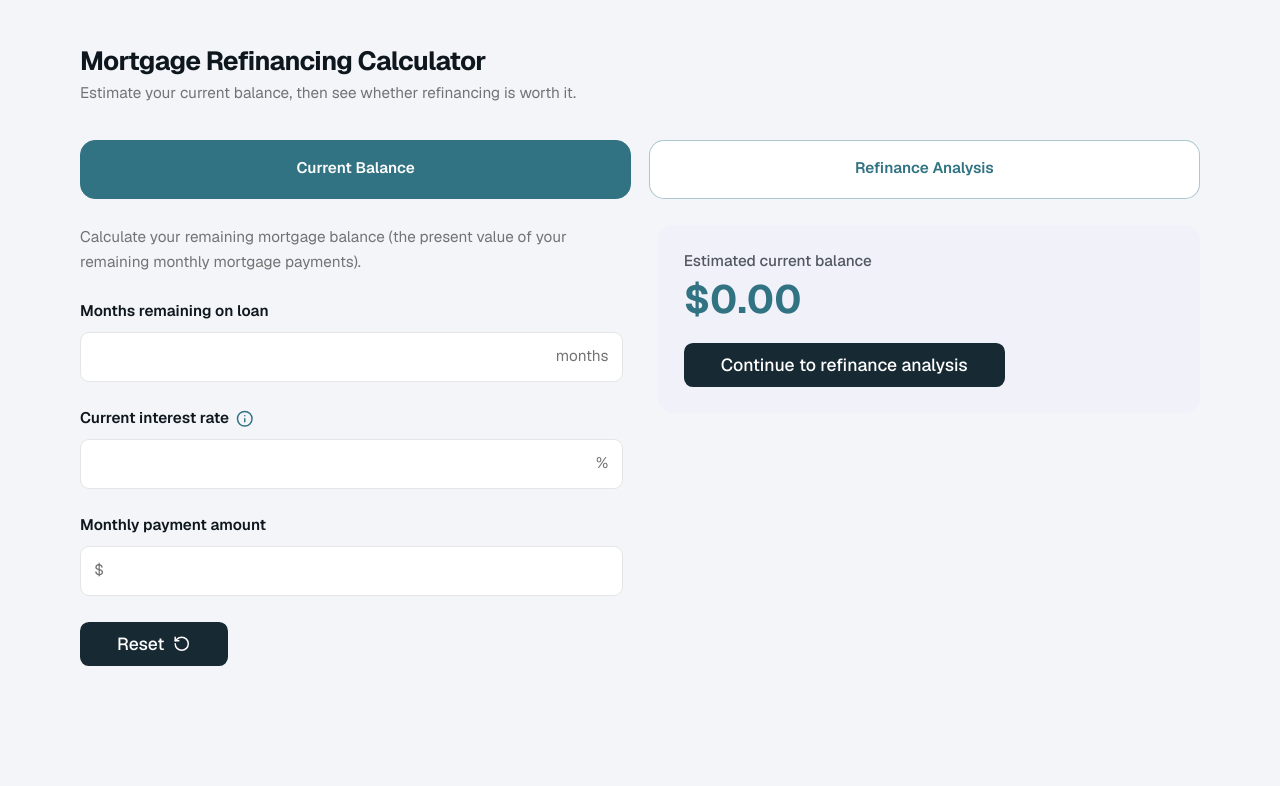
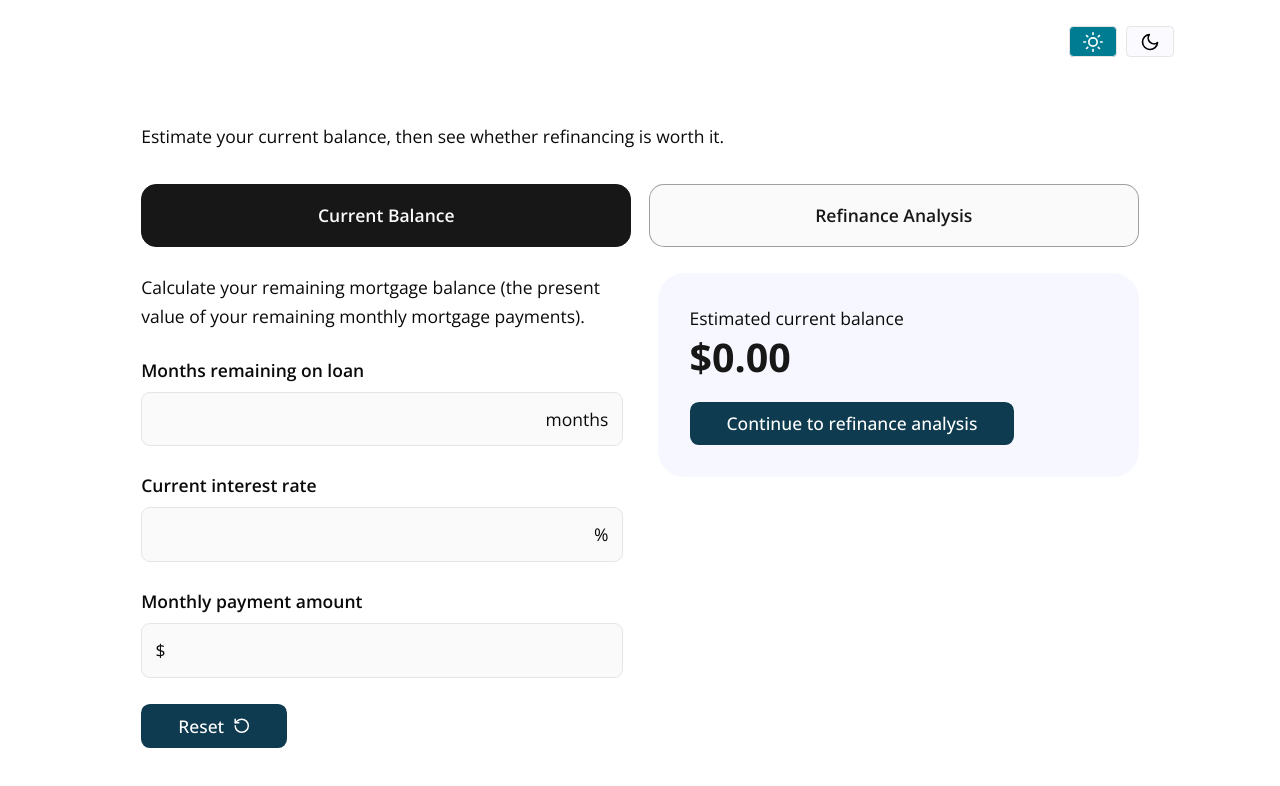
Before and after one commit to SU-SWS/ifdm_learning_apps, a Next.js app: page /interactives/mortgage-refinancing-calculator-v3 in a window 1280 px wide. Shown: the top 786 px of the page. Built offline with nearby package versions, Linux system fonts and the light colour scheme.

Commit message:
IFDM-197: A grouping of tickets for this Aug release

```diff
--- a/app/interactives/mortgage-refinancing-calculator-v3/components/refinance-calculator.tsx
+++ b/app/interactives/mortgage-refinancing-calculator-v3/components/refinance-calculator.tsx
@@ -206,8 +206,8 @@ export function RefinanceCalculator() {
         {/* Right column: result panel */}
         <div>
           {tab === "current" ? (
-            <div className="rounded-xl bg-panel p-6">
-              <p className="text-sm font-medium text-panel-foreground/70">Estimated current balance</p>
+            <div className="bg-[var(--card-background)] rounded-3xl p-[32px]">
+              <p className="text-panel-foreground/70">Estimated current balance</p>
               <p className="mt-1 text-4xl font-bold text-primary">{formatCurrency(currentBalance)}</p>
               <Button
                 type="button"
@@ -258,7 +258,7 @@ function TabButton({
       type="button"
       onClick={onClick}
       className={[
-        "rounded-xl border px-4 py-4 text-center text-sm font-semibold transition-colors",
+        "rounded-xl border px-4 py-4 text-center  font-semibold transition-colors",
         active
           ? "border-primary bg-primary text-primary-foreground"
           : "border-primary/40 bg-card text-primary hover:bg-primary/5",
@@ -284,12 +284,12 @@ function Field({
 }) {
   return (
     <div className="flex flex-col gap-2">
-      <label className="flex items-center gap-1.5 text-sm font-semibold text-foreground">
+      <label className="flex items-center gap-1.5  font-semibold text-foreground">
         {label}
         {info ? <Info className="h-4 w-4 text-primary" aria-hidden="true" /> : null}
       </label>
       {children}
-      {hint ? <p className="text-xs text-muted-foreground">{hint}</p> : null}
+      {hint ? <p className="text-xs ">{hint}</p> : null}
     </div>
   )
 }
@@ -309,15 +309,15 @@ function TextInput({
 }) {
   return (
     <div className="flex items-center rounded-md border border-input bg-card px-3 focus-within:border-primary focus-within:ring-2 focus-within:ring-primary/30">
-      {prefix ? <span className="mr-2 text-sm text-muted-foreground">{prefix}</span> : null}
+      {prefix ? <span className="mr-2  ">{prefix}</span> : null}
       <input
         inputMode="decimal"
         value={value}
         placeholder={placeholder}
         onChange={(e) => onChange(formatThousands(e.target.value))}
-        className="w-full bg-transparent py-3 text-sm text-foreground outline-none placeholder:text-muted-foreground/60"
+        className="w-full bg-transparent py-3  text-foreground outline-none placeholder:/60"
       />
-      {suffix ? <span className="ml-2 text-sm text-muted-foreground">{suffix}</span> : null}
+      {suffix ? <span className="ml-2  ">{suffix}</span> : null}
     </div>
   )
 }
@@ -341,7 +341,7 @@ function CurrentBalanceForm(props: {
 }) {
   return (
     <div className="flex flex-col gap-6">
-      <p className="text-sm leading-relaxed text-muted-foreground">
+      <p className=" leading-relaxed ">
         Calculate your remaining mortgage balance (the present value of your remaining monthly mortgage payments).
       </p>
 
@@ -349,7 +349,7 @@ function CurrentBalanceForm(props: {
         <TextInput value={props.months} onChange={props.setMonths} suffix="months" />
       </Field>
 
-      <Field label="Current interest rate" info>
+      <Field label="Current interest rate">
         <TextInput value={props.currentRate} onChange={props.setCurrentRate} suffix="%" />
       </Field>
 
@@ -395,7 +395,7 @@ function RefinanceForm(props: {
 }) {
   return (
     <div className="flex flex-col gap-6">
-      <p className="text-sm leading-relaxed text-muted-foreground">
+      <p className=" leading-relaxed ">
         Analyze if refinancing makes financial sense for your situation.
       </p>
 
@@ -406,10 +406,10 @@ function RefinanceForm(props: {
           <Button
             type="button"
             onClick={props.onEditBalance}
-            variant="lagunita"
-            className="whitespace-normal cursor-pointer flex flex-row items-center gap-2 font-medium px-8"
+            variant="ghost"
+            className="mt-2 flex items-center gap-2  text-[var(--color-teal)] font-semibold hover:underline cursor-pointer"
           >
-            <ArrowLeft className="h-4 w-4" aria-hidden="true" /> Edit current loan
+            <ArrowLeft size={12} aria-hidden="true" />{" "} Edit current loan
           </Button>
         </div>
 
@@ -513,10 +513,10 @@ function ResultPanel({
   const verdictColor = verdict === "positive" ? "text-primary" : "text-[var(--color-inline-error)]"
 
   return (
-    <div className="rounded-xl bg-panel p-6">
+    <div className="bg-[var(--card-background)] rounded-3xl p-[32px]">
       {!showAnalysis ? (
         <div className="rounded-lg border border-dashed border-border bg-card/50 p-6 text-center">
-          <p className="text-sm font-medium text-panel-foreground/70">
+          <p className=" font-medium text-panel-foreground/70">
             {hasNewLoan
               ? "Press \u201cRefinance analysis\u201d to see the results."
               : "Enter your new loan terms to see the analysis."}
@@ -526,13 +526,13 @@ function ResultPanel({
         <>
       {/* Hero: net value today */}
       <div>
-        <p className="text-sm font-medium text-panel-foreground/70">Net value today</p>
+        <p className=" font-medium text-panel-foreground/70">Net value today</p>
         <p className={["text-4xl font-bold tracking-tight", verdictColor].join(" ")}>
           {analysis.overallBenefit < 0
             ? `−${formatCurrency(Math.abs(analysis.overallBenefit))}`
             : formatCurrency(analysis.overallBenefit)}
         </p>
-        <p className={["mt-2 flex items-center gap-1.5 text-sm font-semibold", verdictColor].join(" ")}>
+        <p className={["mt-2 flex items-center gap-1.5  font-semibold", verdictColor].join(" ")}>
           {verdict === "positive" ? (
             <CheckCircle2 className="h-4 w-4 shrink-0" aria-hidden="true" />
           ) : (
@@ -540,7 +540,7 @@ function ResultPanel({
           )}
           {headline}
         </p>
-        <p className="mt-1 text-sm text-panel-foreground/70">
+        <p className="mt-1  text-panel-foreground/70">
           {verdict === "positive"
             ? "Adjusted to today's dollars, refinancing comes out ahead."
             : "Adjusted to today's dollars, refinancing costs more than it saves."}
@@ -611,8 +611,8 @@ function LoanComparison({ current, next }: { current: LoanTerms; next: LoanTerms
   return (
     <div className="overflow-hidden rounded-lg border border-border bg-card">
       <div className="grid grid-cols-[minmax(0,1fr)_minmax(0,1fr)_minmax(0,1fr)] border-b border-border bg-muted/40">
-        <div className="px-4 py-2.5 text-xs font-semibold uppercase tracking-wide text-muted-foreground">Terms</div>
-        <div className="px-4 py-2.5 text-right text-xs font-semibold uppercase tracking-wide text-muted-foreground">
+        <div className="px-4 py-2.5 text-xs font-semibold uppercase tracking-wide ">Terms</div>
+        <div className="px-4 py-2.5 text-right text-xs font-semibold uppercase tracking-wide ">
           Current loan terms
         </div>
         <div className="px-4 py-2.5 text-right text-xs font-semibold uppercase tracking-wide text-primary">
@@ -627,10 +627,10 @@ function LoanComparison({ current, next }: { current: LoanTerms; next: LoanTerms
             i % 2 === 1 ? "bg-muted/20" : "",
           ].join(" ")}
         >
-          <div className="px-4 py-3 text-sm text-muted-foreground">{row.label}</div>
-          <div className="px-4 py-3 text-right text-sm font-medium text-foreground tabular-nums">{row.cur}</div>
+          <div className="px-4 py-3  ">{row.label}</div>
+          <div className="px-4 py-3 text-right  font-medium text-foreground tabular-nums">{row.cur}</div>
           <div className="px-4 py-3 text-right tabular-nums">
-            <div className="text-sm font-bold text-foreground">{row.nxt}</div>
+            <div className=" font-bold text-foreground">{row.nxt}</div>
             {row.delta ? (
               <div className={["text-xs font-medium", row.deltaGood ? "text-primary" : "text-[var(--color-inline-error)]"].join(" ")}>
                 {row.delta}
@@ -678,7 +678,7 @@ function CalculationBreakdown({
   const rows: { label: string; value: number }[] = [{ label: "PV of payment difference", value: pvSavings }]
   // Only show the equity line when the terms differ (it's exactly 0 otherwise).
   if (Math.abs(pvDiffBalance) >= 0.005) {
-    rows.push({ label: "PV of equity difference", value: pvDiffBalance })
+    rows.push({ label: "PV of loan balance difference", value: pvDiffBalance })
   }
   if (closing > 0) {
     rows.push({ label: "Closing costs", value: -closing })
@@ -692,11 +692,11 @@ function CalculationBreakdown({
         type="button"
         onClick={() => setOpen((o) => !o)}
         aria-expanded={open}
-        className="flex w-full items-center justify-between gap-2 px-4 py-3 text-left text-sm font-semibold text-foreground transition-colors hover:bg-muted/40"
+        className="flex w-full items-center justify-between gap-2 px-4 py-3 text-left  font-semibold text-foreground transition-colors hover:bg-muted/40"
       >
         How this was calculated
         <ChevronDown
-          className={["h-4 w-4 text-muted-foreground transition-transform", open ? "rotate-180" : ""].join(" ")}
+          className={["h-4 w-4  transition-transform", open ? "rotate-180" : ""].join(" ")}
           aria-hidden="true"
         />
       </button>
@@ -705,8 +705,8 @@ function CalculationBreakdown({
         <div className="border-t border-border px-4 py-4">
           <div className="flex flex-col">
             {rows.map((row) => (
-              <div key={row.label} className="flex items-center justify-between py-1.5 text-sm">
-                <span className="text-muted-foreground">{row.label}</span>
+              <div key={row.label} className="flex items-center justify-between py-1.5 ">
+                <span className="">{row.label}</span>
                 <span
                   className={["tabular-nums font-medium", row.value < 0 ? "text-[var(--color-inline-error)]" : "text-foreground"].join(
                     " ",
@@ -716,7 +716,7 @@ function CalculationBreakdown({
                 </span>
               </div>
             ))}
-            <div className="mt-1 flex items-center justify-between border-t border-border pt-2.5 text-sm">
+            <div className="mt-1 flex items-center justify-between border-t border-border pt-2.5 ">
               <span className="font-semibold text-foreground">Net value today</span>
               <span
                 className={["tabular-nums text-base font-bold", net < 0 ? "text-[var(--color-inline-error)]" : "text-primary"].join(" ")}
@@ -725,7 +725,7 @@ function CalculationBreakdown({
               </span>
             </div>
           </div>
-          <p className="mt-4 text-xs leading-relaxed text-muted-foreground">{explanation}</p>
+          <p className="mt-4 text-xs leading-relaxed ">{explanation}</p>
         </div>
       ) : null}
     </div>
--- a/app/interactives/mortgage-refinancing-calculator-v3/globals.css
+++ /dev/null
@@ -1,145 +0,0 @@
-/*
- * Mortgage Refinancing Calculator (v3) — theme tokens for review.
- *
- * Ported verbatim from the standalone v0/shadcn app's globals.css.
- * The external @import links have been removed (they were:
- *   @import 'tailwindcss';
- *   @import 'tw-animate-css';
- *   @import 'shadcn/tailwind.css';
- * ) so this file contains ONLY the palette and token definitions for review.
- *
- * Nothing here is wired into the build yet — this is a clean copy of the
- * calculator's colors, radii, and dark-mode values so you can see exactly what
- * the original app defined before deciding what to keep or map to the repo's
- * Stanford tokens.
- */
-
-@custom-variant dark (&:is(.dark *));
-
-@theme inline {
-  --font-heading: var(--font-sans);
-  --font-sans: var(--font-geist-sans), 'Geist Fallback';
-  --font-mono: var(--font-geist-mono), 'Geist Mono Fallback';
-
-  --color-background: var(--background);
-  --color-foreground: var(--foreground);
-  --color-card: var(--card);
-  --color-card-foreground: var(--card-foreground);
-  --color-popover: var(--popover);
-  --color-popover-foreground: var(--popover-foreground);
-  --color-primary: var(--primary);
-  --color-primary-foreground: var(--primary-foreground);
-  --color-secondary: var(--secondary);
-  --color-secondary-foreground: var(--secondary-foreground);
-  --color-muted: var(--muted);
-  --color-muted-foreground: var(--muted-foreground);
-  --color-accent: var(--accent);
-  --color-accent-foreground: var(--accent-foreground);
-  --color-destructive: var(--destructive);
-  --color-border: var(--border);
-  --color-input: var(--input);
-  --color-ring: var(--ring);
-
-  /* Custom tokens the calculator relies on beyond the shadcn defaults */
-  --color-navy: var(--navy);
-  --color-navy-foreground: var(--navy-foreground);
-  --color-panel: var(--panel);
-  --color-panel-foreground: var(--panel-foreground);
-  --color-amber: var(--amber);
-  --color-amber-foreground: var(--amber-foreground);
-
-  --radius-sm: calc(var(--radius) * 0.6);
-  --radius-md: calc(var(--radius) * 0.8);
-  --radius-lg: var(--radius);
-  --radius-xl: calc(var(--radius) * 1.4);
-  --radius-2xl: calc(var(--radius) * 1.8);
-  --radius-3xl: calc(var(--radius) * 2.2);
-  --radius-4xl: calc(var(--radius) * 2.6);
-}
-
-/* Light theme */
-:root {
-  color-scheme: light;
-  --background: oklch(0.97 0.005 250);
-  --foreground: oklch(0.2 0.02 240);
-  --card: oklch(1 0 0);
-  --card-foreground: oklch(0.2 0.02 240);
-  --popover: oklch(1 0 0);
-  --popover-foreground: oklch(0.2 0.02 240);
-  --primary: oklch(0.52 0.07 215);
-  --primary-foreground: oklch(0.99 0 0);
-  --navy: oklch(0.27 0.03 235);
-  --navy-foreground: oklch(0.99 0 0);
-  --panel: oklch(0.96 0.012 285);
-  --panel-foreground: oklch(0.2 0.02 240);
-  --amber: oklch(0.62 0.14 65);
-  --amber-foreground: oklch(0.99 0 0);
-  --secondary: oklch(0.97 0 0);
-  --secondary-foreground: oklch(0.205 0 0);
-  --muted: oklch(0.97 0 0);
-  --muted-foreground: oklch(0.556 0 0);
-  --accent: oklch(0.97 0 0);
-  --accent-foreground: oklch(0.205 0 0);
-  --destructive: oklch(0.577 0.245 27.325);
-  --border: oklch(0.922 0 0);
-  --input: oklch(0.922 0 0);
-  --ring: oklch(0.708 0 0);
-  --radius: 0.625rem;
-}
-
-/* Dark theme (class-based) */
-.dark {
-  color-scheme: dark;
-  --background: oklch(0.145 0 0);
-  --foreground: oklch(0.985 0 0);
-  --card: oklch(0.205 0 0);
-  --card-foreground: oklch(0.985 0 0);
-  --popover: oklch(0.205 0 0);
-  --popover-foreground: oklch(0.985 0 0);
-  --primary: oklch(0.922 0 0);
-  --primary-foreground: oklch(0.205 0 0);
-  --secondary: oklch(0.269 0 0);
-  --secondary-foreground: oklch(0.985 0 0);
-  --muted: oklch(0.269 0 0);
-  --muted-foreground: oklch(0.708 0 0);
-  --accent: oklch(0.269 0 0);
-  --accent-foreground: oklch(0.985 0 0);
-  --destructive: oklch(0.704 0.191 22.216);
-  --border: oklch(1 0 0 / 10%);
-  --input: oklch(1 0 0 / 15%);
-  --ring: oklch(0.556 0 0);
-  /* Note: the original v3 did NOT override panel / navy / amber in dark mode,
-     so those keep their light-theme values here too. */
-}
-
-/* System-preference dark mode (when no explicit .light/.dark class is set) */
-@media (prefers-color-scheme: dark) {
-  :root:not(.light) {
-    color-scheme: dark;
-    --background: oklch(0.145 0 0);
-    --foreground: oklch(0.985 0 0);
-    --card: oklch(0.205 0 0);
-    --card-foreground: oklch(0.985 0 0);
-    --popover: oklch(0.205 0 0);
-    --popover-foreground: oklch(0.985 0 0);
-    --primary: oklch(0.922 0 0);
-    --primary-foreground: oklch(0.205 0 0);
-    --secondary: oklch(0.269 0 0);
-    --secondary-foreground: oklch(0.985 0 0);
-    --muted: oklch(0.269 0 0);
-    --muted-foreground: oklch(0.708 0 0);
-    --accent: oklch(0.269 0 0);
-    --accent-foreground: oklch(0.985 0 0);
-    --destructive: oklch(0.704 0.191 22.216);
-    --border: oklch(1 0 0 / 10%);
-    --input: oklch(1 0 0 / 15%);
-    --ring: oklch(0.556 0 0);
-  }
-}
-
-@layer base {
-  body {
-    background-color: var(--background);
-    color: var(--foreground);
-  }
-}
--- a/app/interactives/mortgage-refinancing-calculator-v3/page.tsx
+++ b/app/interactives/mortgage-refinancing-calculator-v3/page.tsx
@@ -1,23 +1,21 @@
 "use client";
 
-import { Geist, Geist_Mono } from "next/font/google";
 import { RefinanceCalculator } from "./components/refinance-calculator";
-import "@/app/ui/theme.css";
+import ThemeToggle from "@/app/lib/theme-toggle"
 
-// Same fonts the original standalone app used, so typography is unchanged.
-const geistSans = Geist({ variable: "--font-geist-sans", subsets: ["latin"] });
-const geistMono = Geist_Mono({ variable: "--font-geist-mono", subsets: ["latin"] });
+
 
 export default function Page() {
   return (
-    <div className={`${geistSans.variable} ${geistMono.variable} mortgage-refi-v3 min-h-screen`}>
+    <div className={`mortgage-refi-v3 min-h-screen p-6 max-w-5xl mx-auto`}>
+      <ThemeToggle />
       {/* Markup ported verbatim from the standalone app's app/page.tsx */}
       <main className="min-h-screen px-4 py-10 font-sans sm:px-6 lg:px-8">
         <div className="mx-auto mb-8 w-full max-w-5xl">
-          <h1 className="text-2xl font-bold tracking-tight text-foreground text-balance">
+          <h1 className="sr-only">
             Mortgage Refinancing Calculator
           </h1>
-          <p className="mt-1 text-sm text-muted-foreground">
+          <p className="mt-1">
             Estimate your current balance, then see whether refinancing is worth it.
           </p>
         </div>
--- a/app/ui/theme.css
+++ /dev/null
@@ -1,104 +0,0 @@
-/*
- * Scoped palette for the imported Mortgage Refinancing Calculator (v3).
- *
- * Values are ported VERBATIM from the standalone v0/shadcn app and scoped to
- * the `.mortgage-refi-v3` wrapper. The Tailwind utilities used by the component
- * (bg-primary, text-muted-foreground, bg-panel, bg-navy, ...) resolve to
- * var(--primary), var(--panel), var(--navy), ... which are redefined here, so
- * overriding these custom properties inside the wrapper is enough to reproduce
- * the original look WITHOUT touching the repo's Stanford tokens used elsewhere.
- *
- * Faithful copy — do not restyle. See globals.css in this folder for the
- * unscoped reference version.
- */
-
-.mortgage-refi-v3 {
-  color-scheme: light;
-
-  --background: oklch(0.97 0.005 250);
-  --foreground: oklch(0.2 0.02 240);
-  --card: oklch(1 0 0);
-  --card-foreground: oklch(0.2 0.02 240);
-  --popover: oklch(1 0 0);
-  --popover-foreground: oklch(0.2 0.02 240);
-  --primary: oklch(0.52 0.07 215);
-  --primary-foreground: oklch(0.99 0 0);
-  --navy: oklch(0.27 0.03 235);
-  --navy-foreground: oklch(0.99 0 0);
-  --panel: oklch(0.96 0.012 285);
-  --panel-foreground: oklch(0.2 0.02 240);
-  --amber: oklch(0.62 0.14 65);
-  --amber-foreground: oklch(0.99 0 0);
-  --secondary: oklch(0.97 0 0);
-  --secondary-foreground: oklch(0.205 0 0);
-  --muted: oklch(0.97 0 0);
-  --muted-foreground: oklch(0.556 0 0);
-  --accent: oklch(0.97 0 0);
-  --accent-foreground: oklch(0.205 0 0);
-  --destructive: oklch(0.577 0.245 27.325);
-  --border: oklch(0.922 0 0);
-  --input: oklch(0.922 0 0);
-  --ring: oklch(0.708 0 0);
-  --radius: 0.625rem;
-
-  background-color: var(--background);
-  color: var(--foreground);
-}
-
-/*
- * Dark mode. The repo toggles `.dark` on <html> (app/lib/theme-toggle). The
- * original v3 only overrode a subset of tokens in dark mode — panel, navy and
- * amber intentionally keep their light values — so this mirrors that exactly.
- */
-.dark .mortgage-refi-v3 {
-  color-scheme: dark;
-
-  --background: oklch(0.145 0 0);
-  --foreground: oklch(0.985 0 0);
-  --card: oklch(0.205 0 0);
-  --card-foreground: oklch(0.985 0 0);
-  --popover: oklch(0.205 0 0);
-  --popover-foreground: oklch(0.985 0 0);
-  --primary: oklch(0.922 0 0);
-  --primary-foreground: oklch(0.205 0 0);
-  --secondary: oklch(0.269 0 0);
-  --secondary-foreground: oklch(0.985 0 0);
-  --muted: oklch(0.269 0 0);
-  --muted-foreground: oklch(0.708 0 0);
-  --accent: oklch(0.269 0 0);
-  --accent-foreground: oklch(0.985 0 0);
-  --destructive: oklch(0.704 0.191 22.216);
-  --border: oklch(1 0 0 / 10%);
-  --input: oklch(1 0 0 / 15%);
-  --ring: oklch(0.556 0 0);
-}
-
-/*
- * System-preference dark mode, replicating the original app's
- * `@media (prefers-color-scheme: dark) :root:not(.light)` block so the
- * calculator still follows the OS setting when no explicit theme is chosen.
- */
-@media (prefers-color-scheme: dark) {
-  html:not(.light) .mortgage-refi-v3 {
-    color-scheme: dark;
-
-    --background: oklch(0.145 0 0);
-    --foreground: oklch(0.985 0 0);
-    --card: oklch(0.205 0 0);
-    --card-foreground: oklch(0.985 0 0);
-    --popover: oklch(0.205 0 0);
-    --popover-foreground: oklch(0.985 0 0);
-    --primary: oklch(0.922 0 0);
-    --primary-foreground: oklch(0.205 0 0);
-    --secondary: oklch(0.269 0 0);
-    --secondary-foreground: oklch(0.985 0 0);
-    --muted: oklch(0.269 0 0);
-    --muted-foreground: oklch(0.708 0 0);
-    --accent: oklch(0.269 0 0);
-    --accent-foreground: oklch(0.985 0 0);
-    --destructive: oklch(0.704 0.191 22.216);
-    --border: oklch(1 0 0 / 10%);
-    --input: oklch(1 0 0 / 15%);
-    --ring: oklch(0.556 0 0);
-  }
-}
```
